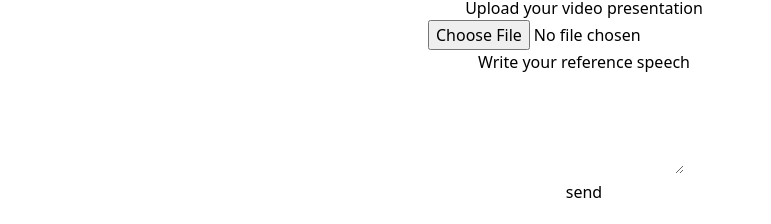
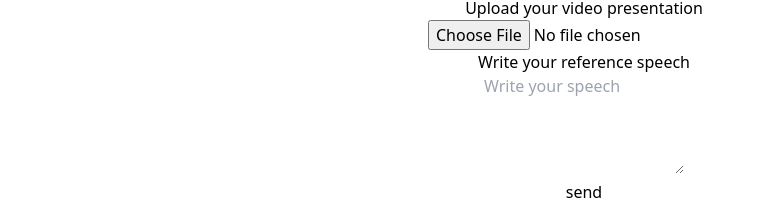
Before and after one commit to ereverter/hackbcn, a React (Vite) app in the folder client/: page / in a window 1280 px wide. Shown: the part 552-776 px from the top of the page, without its empty margins (56-827 px from the left). Built offline with nearby package versions, Linux system fonts and the light colour scheme.

Commit message:
placeholder text area

```diff
--- a/client/src/App.jsx
+++ b/client/src/App.jsx
@@ -179,11 +179,10 @@ function App() {
                   />
                   <h1 className="text-2xl mt-5">Write your reference speech</h1>
                   <textarea
-                    // type="textarea"
                     name="text"
                     id="text"
                     style={{ height: "100px" }}
-                    // value="Lorem ipsum dolor sit amet consectetur adipisicing elit. Nisi, quam sequi! Tempora atque, delectus officia totam deserunt accusantium, vero voluptates obcaecati quibusdam consequuntur debitis quas hic eaque unde libero esse rem reprehenderit fuga aspernatur ullam illum et, porro necessitatibus? Saepe suscipit tempore, placeat ipsa error accusantium quod consequatur blanditiis eum!"
+                    placeholder="Write your speech "
                     onChange={handleChange}
                     className="w-[500px] y-[100px] my-5 p-2"
                     prefix="Your speech"
```
